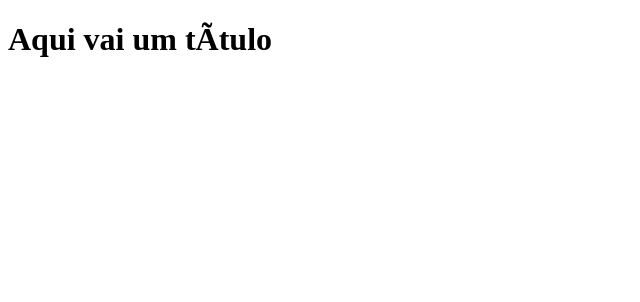
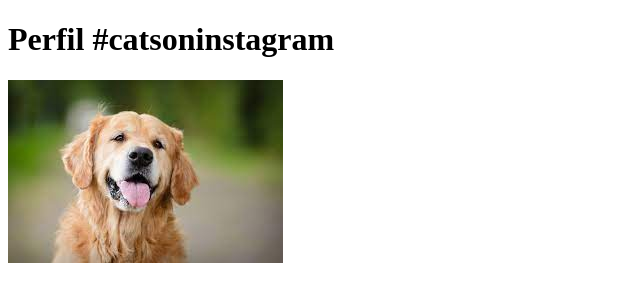
Before and after one commit to nataldelima/pensar-responder-10, a plain HTML site: page index.html in a window 1280 px wide. Shown: the whole page, without its empty margins (0-640 px from the left). Drawn offline with Linux system fonts and the light colour scheme.

Commit message:
Alterado a página inicial e criado pasta imagens

```diff
--- a/index.html
+++ b/index.html
@@ -4,7 +4,7 @@
 
 <head>
 
-    <title>Título da página</title>
+    <title>Fanpage de Gatinhos</title>
 
     <meta charset=“utf-8”>
 
@@ -12,7 +12,9 @@
 
 <body>
 
-    <h1>Aqui vai um título</h1>
+    <h1>Perfil #catsoninstagram</h1>
+
+    <img src="imagens/cachorro.jpeg" />
 
 </body>
 
```
Also changed, not shown: imagens/cachorro.jpeg (added).
